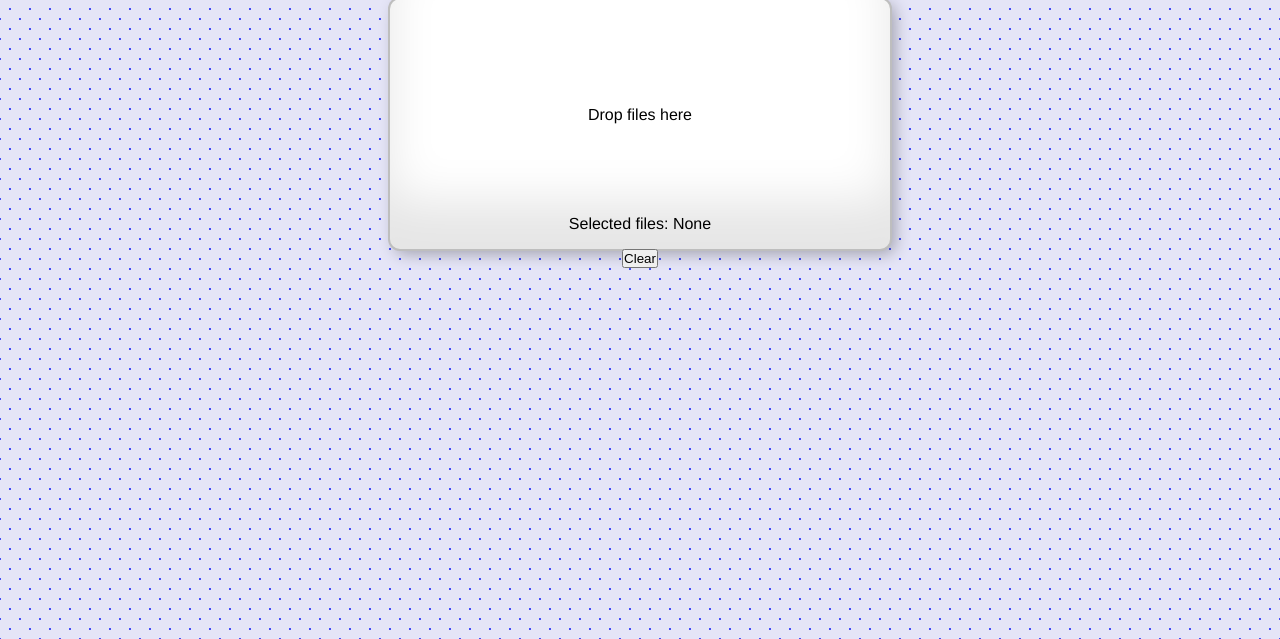
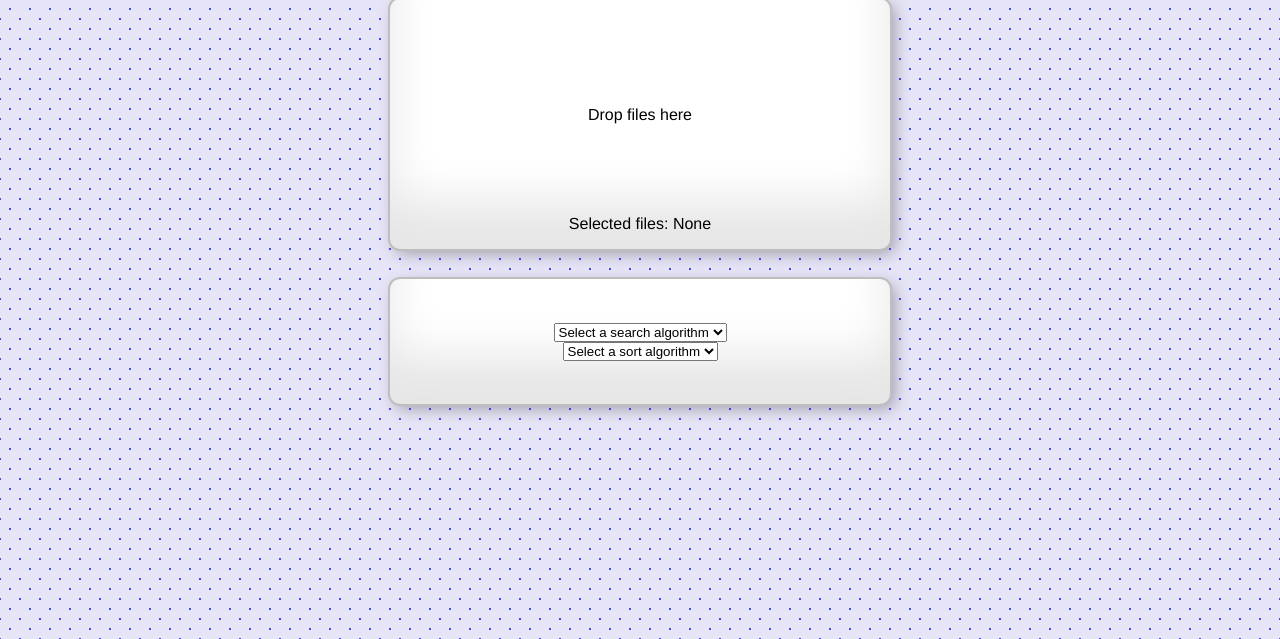
Before and after one commit to adnanelkha/searchandsort, a Flask app: page / in a window 1280 px wide. Shown: the part 161-800 px from the top of the page. Run offline with Flask 3, Linux system fonts and the light colour scheme; some web fonts are replaced.

Commit message:
Dropdowns

```diff
--- a/static/css/style.css
+++ b/static/css/style.css
@@ -65,6 +65,13 @@ body {
   align-items: center;
 }
 
+.small-card {
+  height: 125px;
+  display: flex;
+  flex-direction: column;
+  align-items: center;
+}
+
 .shadow {
   box-shadow: inset 0 -3em 3em rgba(0, 0, 0, 0.1),
     0 0 0 2px rgb(190, 190, 190),
--- a/templates/index.html
+++ b/templates/index.html
@@ -28,8 +28,19 @@
     		Selected files: <span id="myText">None</span>
 		</p>
     </div>
-    <div class="clear-button">
-        <button id="clear-button">Clear</button>
+    <div class="card shadow small-card">
+        <select name="searches" id="search select">
+            <option value="">Select a search algorithm</option>
+            <option value="binary">Binary</option>
+            <option value="linear">Linear</option>
+        </select>
+        <select name="sorts" id="sort select">
+            <option value="">Select a sort algorithm</option>
+            <option value="bubble">Bubble</option>
+            <option value="insertion">Insertion</option>
+            <option value="merge">Merge</option>
+            <option value="quick">quick</option>
+        </select>
     </div>
 </body>
 </html>
```
